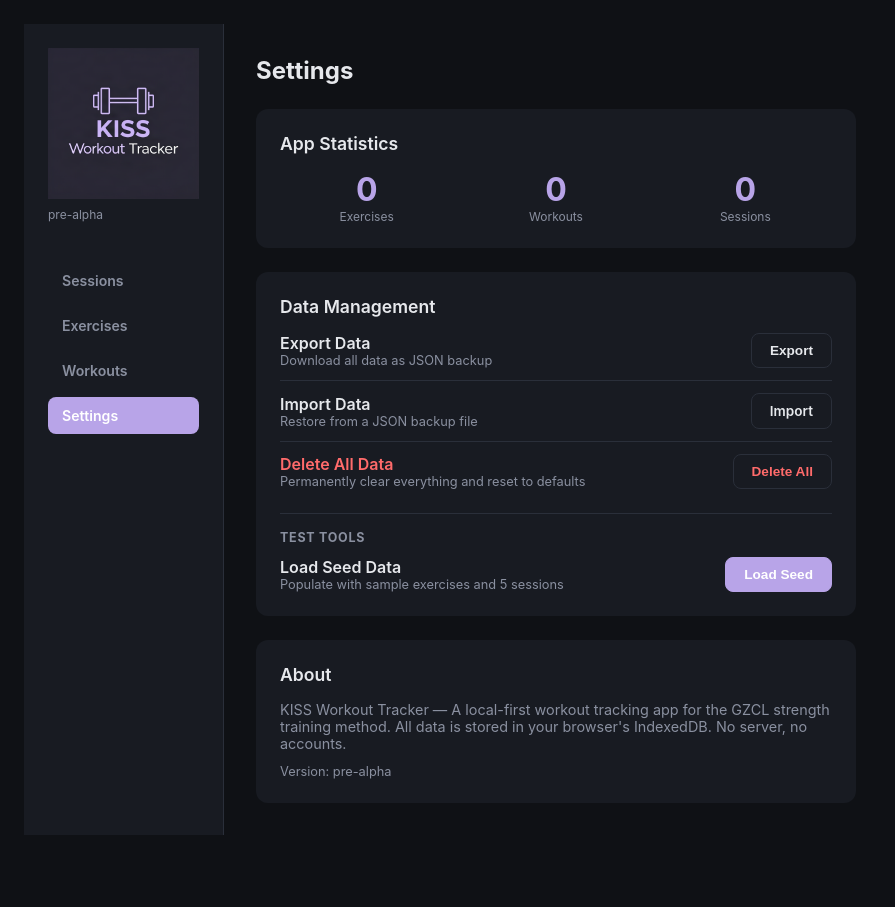
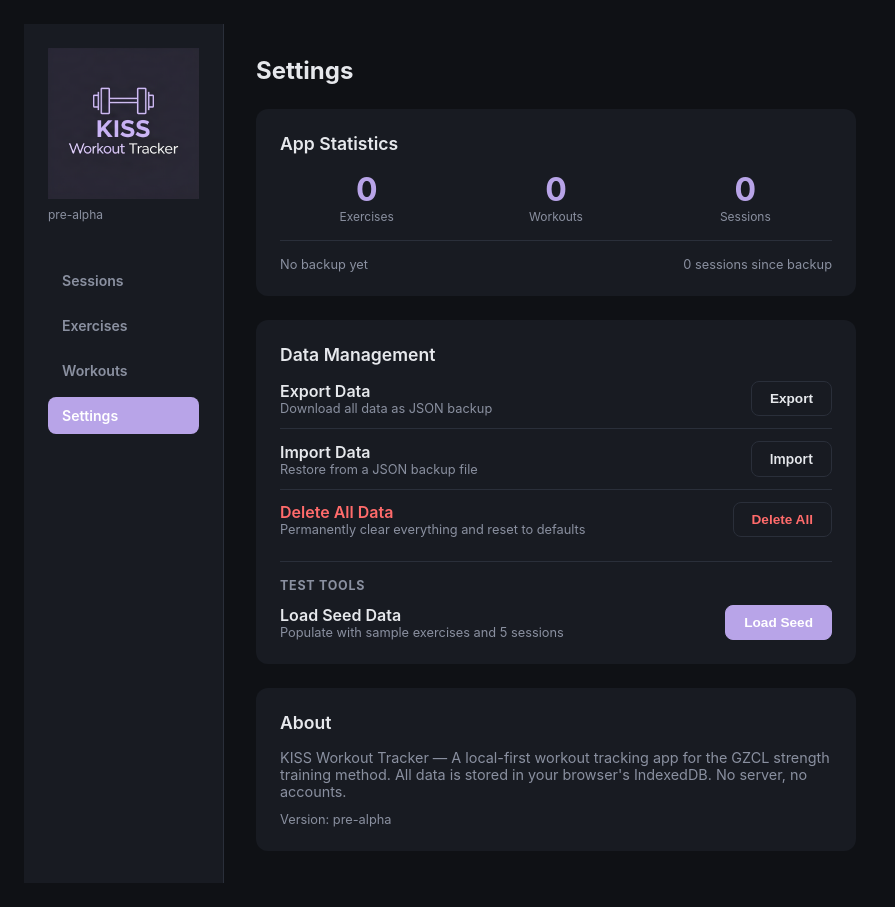
Before and after one commit to dummey/kiss-workout, a React (Vite) app: page /settings in a window 1280 px wide. Shown: the whole page, without its empty margins (0-895 px from the left). Before the commit the page ends 859 px from the top, so only its background shows below. Built offline with nearby package versions, Linux system fonts and the light colour scheme.

Commit message:
adds backup reminder banner

```diff
--- /dev/null
+++ b/src/components/BackupReminderBanner.tsx
@@ -0,0 +1,45 @@
+import React from 'react'
+import { useBackupReminder } from '../hooks/useBackupReminder'
+import Button from './Button'
+
+interface BackupReminderBannerProps {
+  onExport: () => void
+}
+
+export default function BackupReminderBanner({ onExport }: BackupReminderBannerProps) {
+  const { shouldShowReminder, dismissReminder, meta, recordBackup } = useBackupReminder()
+
+  if (!shouldShowReminder) return null
+
+  const daysSince = meta.lastBackupDate
+    ? Math.floor((Date.now() - new Date(meta.lastBackupDate).getTime()) / (1000 * 60 * 60 * 24))
+    : null
+
+  const message = daysSince !== null
+    ? `It's been ${daysSince} days since your last backup.`
+    : `You have ${meta.sessionsSinceBackup} sessions without a backup.`
+
+  return (
+    <div style={{
+      background: 'var(--surface2)',
+      border: '1px solid var(--border)',
+      borderRadius: 8,
+      padding: '12px 16px',
+      display: 'flex',
+      alignItems: 'center',
+      justifyContent: 'space-between',
+      width: '100%'
+    }}>
+      <span style={{ fontSize: '0.85rem', color: 'var(--text)' }}>
+        {message}
+      </span>
+      <div style={{ display: 'flex', gap: 8 }}>
+        <Button size="sm" variant="primary" onClick={async () => {
+          await onExport()
+          await recordBackup()
+        }}>Export</Button>
+        <Button size="sm" onClick={dismissReminder}>Remind me later</Button>
+      </div>
+    </div>
+  )
+}
--- a/src/components/Layout.tsx
+++ b/src/components/Layout.tsx
@@ -1,8 +1,10 @@
 import React from 'react'
 import { NavLink, Outlet } from 'react-router-dom'
 import logo from '../assets/logo.png'
+import { useBackupReminder } from '../hooks/useBackupReminder'
 
 export default function Layout() {
+  const { shouldShowReminder } = useBackupReminder()
   return (
     <div style={{ display: 'flex', minHeight: '100vh' }}>
       <nav style={{
@@ -23,8 +25,11 @@ export default function Layout() {
         <NavLink to="/workouts" className={({ isActive }) => 'nav-link' + (isActive ? ' active' : '')}>
           Workouts
         </NavLink>
-        <NavLink to="/settings" className={({ isActive }) => 'nav-link' + (isActive ? ' active' : '')}>
+        <NavLink to="/settings" className={({ isActive }) => 'nav-link' + (isActive ? ' active' : '')} style={{ display: 'flex', alignItems: 'center', justifyContent: 'space-between' }}>
           Settings
+          {shouldShowReminder && (
+            <span style={{ width: 8, height: 8, borderRadius: '50%', background: 'var(--t1)' }} />
+          )}
         </NavLink>
       </nav>
 
--- a/src/context.tsx
+++ b/src/context.tsx
@@ -39,6 +39,13 @@ export function TrackerProvider({ children }: { children: React.ReactNode }) {
   async function saveData(newData: TrackerData) {
     setData(newData)
     await setStore('tracker', newData)
+  }
+
+  async function incrementBackupCounter() {
+    const stored = await getStore('backup-meta') as { lastBackupDate: string | null; sessionsSinceBackup: number } | null
+    const meta = stored || { lastBackupDate: null, sessionsSinceBackup: 0 }
+    meta.sessionsSinceBackup++
+    await setStore('backup-meta', meta)
   }
 
   function getExercise(id: string): Exercise | undefined {
@@ -86,6 +93,7 @@ export function TrackerProvider({ children }: { children: React.ReactNode }) {
       sessions: [newSession, ...data.sessions]
     }
     saveData(newData)
+    incrementBackupCounter()
     return newSession
   }
 
@@ -255,6 +263,7 @@ export function TrackerProvider({ children }: { children: React.ReactNode }) {
       sessions: []
     }
     await setStore('tracker', emptyData)
+    await setStore('backup-meta', { lastBackupDate: null, sessionsSinceBackup: 0 })
     setData(emptyData)
   }
 
@@ -338,7 +347,8 @@ export function TrackerProvider({ children }: { children: React.ReactNode }) {
     deleteAllData,
     resetToSeedData,
     importSession,
-    cloneWorkout
+    cloneWorkout,
+    incrementBackupCounter
   }), [data, loading])
 
   return (
--- /dev/null
+++ b/src/hooks/useBackupReminder.ts
@@ -0,0 +1,68 @@
+import { useState, useEffect, useCallback } from 'react'
+import { getStore, setStore } from '../db'
+
+export interface BackupMeta {
+  lastBackupDate: string | null
+  sessionsSinceBackup: number
+}
+
+export function useBackupReminder() {
+  const [meta, setMeta] = useState<BackupMeta>({
+    lastBackupDate: null,
+    sessionsSinceBackup: 0
+  })
+
+  useEffect(() => {
+    getStore('backup-meta').then((stored) => {
+      if (stored && typeof stored === 'object') {
+        setMeta(stored as BackupMeta)
+      }
+    }).catch(() => {
+      // No backup meta yet
+    })
+  }, [])
+
+  const shouldShowReminder = useCallback(() => {
+    const { lastBackupDate, sessionsSinceBackup } = meta
+
+    // Session-based: >10 sessions without backup
+    if (sessionsSinceBackup >= 10) return true
+
+    // Time-based: >14 days since last backup
+    if (lastBackupDate) {
+      const daysSince = (Date.now() - new Date(lastBackupDate).getTime()) / (1000 * 60 * 60 * 24)
+      if (daysSince >= 14) return true
+    }
+
+    // No backup ever and at least 1 session
+    if (!lastBackupDate && sessionsSinceBackup > 0) return true
+
+    return false
+  }, [meta])
+
+  const recordBackup = useCallback(async () => {
+    const newMeta: BackupMeta = {
+      lastBackupDate: new Date().toISOString(),
+      sessionsSinceBackup: 0
+    }
+    await setStore('backup-meta', newMeta)
+    setMeta(newMeta)
+  }, [])
+
+  const dismissReminder = useCallback(() => {
+    // Reset session count but keep lastBackupDate (so time-based trigger still works)
+    const newMeta: BackupMeta = {
+      ...meta,
+      sessionsSinceBackup: 0
+    }
+    setMeta(newMeta)
+    setStore('backup-meta', newMeta).catch(() => {})
+  }, [meta])
+
+  return {
+    meta,
+    shouldShowReminder: shouldShowReminder(),
+    recordBackup,
+    dismissReminder
+  }
+}
--- a/src/pages/SessionsPage.tsx
+++ b/src/pages/SessionsPage.tsx
@@ -1,10 +1,13 @@
 import React, { useState, useMemo, useEffect, useRef } from 'react'
 import { Link, useNavigate } from 'react-router-dom'
 import { useTracker } from '../context'
+import { getStore } from '../db'
 import Button from '../components/Button'
 import CalendarHeatmap from '../components/CalendarHeatmap'
 import SessionStats from '../components/SessionStats'
+import BackupReminderBanner from '../components/BackupReminderBanner'
 import { useModal } from '../components/ModalProvider'
+import { useBackupReminder } from '../hooks/useBackupReminder'
 import type { Session } from '../types'
 
 type SortDirection = 'desc' | 'asc'
@@ -14,6 +17,7 @@ const PAGE_SIZES = [12, 24, 48]
 export default function SessionsPage() {
   const { data, loading, addSession, deleteSession, importSession } = useTracker()
   const { showModal } = useModal()
+  const { recordBackup } = useBackupReminder()
   const navigate = useNavigate()
   const [showAdd, setShowAdd] = useState(false)
   const [date, setDate] = useState(new Date().toISOString().slice(0, 10))
@@ -33,10 +37,10 @@ export default function SessionsPage() {
   const filteredSessions = useMemo(() => {
     const sessions = searchQuery.trim()
       ? (data?.sessions || []).filter(session =>
-          session.date.toLowerCase().includes(searchQuery.toLowerCase()) ||
-          session.workoutName.toLowerCase().includes(searchQuery.toLowerCase()) ||
-          (session.notes && session.notes.toLowerCase().includes(searchQuery.toLowerCase()))
-        )
+        session.date.toLowerCase().includes(searchQuery.toLowerCase()) ||
+        session.workoutName.toLowerCase().includes(searchQuery.toLowerCase()) ||
+        (session.notes && session.notes.toLowerCase().includes(searchQuery.toLowerCase()))
+      )
       : (data?.sessions || [])
 
     return sessions.sort((a, b) => {
@@ -142,6 +146,22 @@ export default function SessionsPage() {
       </div>
 
       <div style={{ display: 'flex', gap: 24, marginBottom: 24 }}>
+              <BackupReminderBanner onExport={() => {
+        getStore('tracker').then((data) => {
+          const blob = new Blob([JSON.stringify(data, null, 2)], { type: 'application/json' })
+          const url = URL.createObjectURL(blob)
+          const a = document.createElement('a')
+          a.href = url
+          a.download = `kiss-tracker-backup-${new Date().toISOString().slice(0, 10)}.json`
+          document.body.appendChild(a)
+          a.click()
+          document.body.removeChild(a)
+          URL.revokeObjectURL(url)
+          recordBackup()
+        })
+      }} />
+      </div>
+      <div style={{ display: 'flex', gap: 24, marginBottom: 24 }}>
         <div style={{ flex: '1 1 60%', height: '100%' }}>
           <CalendarHeatmap sessions={data?.sessions || []} />
         </div>
@@ -151,6 +171,7 @@ export default function SessionsPage() {
       </div>
 
       <div style={{ marginBottom: 20, display: 'flex', gap: 8, alignItems: 'flex-start' }}>
+
         <input
           type="text"
           placeholder="Search by date, workout, or notes..."
--- a/src/pages/SettingsPage.tsx
+++ b/src/pages/SettingsPage.tsx
@@ -3,11 +3,13 @@ import { useTracker } from '../context'
 import { getStore, setStore } from '../db'
 import Button from '../components/Button'
 import { useModal } from '../components/ModalProvider'
+import { useBackupReminder } from '../hooks/useBackupReminder'
 import type { TrackerData } from '../types'
 
 export default function SettingsPage() {
   const { data, deleteAllData, resetToSeedData } = useTracker()
   const { showModal } = useModal()
+  const { meta, recordBackup } = useBackupReminder()
   const [showDeleteConfirm, setShowDeleteConfirm] = useState(false)
   const [exporting, setExporting] = useState(false)
   const fileInputRef = useRef<HTMLInputElement>(null)
@@ -24,6 +26,7 @@ export default function SettingsPage() {
       a.click()
       document.body.removeChild(a)
       URL.revokeObjectURL(url)
+      recordBackup()
     }).catch((err) => {
       showModal({
         title: 'Export Failed',
@@ -123,6 +126,22 @@ export default function SettingsPage() {
               <div style={{ fontSize: '0.75rem', color: 'var(--muted)' }}>Sessions</div>
             </div>
           </div>
+          <div style={{
+            marginTop: 16,
+            paddingTop: 16,
+            borderTop: '1px solid var(--border)',
+            display: 'flex',
+            justifyContent: 'space-between',
+            fontSize: '0.8rem',
+            color: 'var(--muted)'
+          }}>
+            <span>
+              {meta.lastBackupDate
+                ? `Last backup: ${Math.floor((Date.now() - new Date(meta.lastBackupDate).getTime()) / 86400000)} days ago`
+                : 'No backup yet'}
+            </span>
+            <span>{meta.sessionsSinceBackup} sessions since backup</span>
+          </div>
         </div>
 
         {/* Actions */}
--- a/src/types.ts
+++ b/src/types.ts
@@ -73,4 +73,5 @@ export interface TrackerContextValue {
   resetToSeedData: () => Promise<void>
   importSession: (session: Session, overwrite?: boolean) => boolean
   cloneWorkout: (sourceName: string, newName: string) => void
+  incrementBackupCounter: () => Promise<void>
 }
```
Also changed, not shown: 1 other file (tests, documents, lock files or other folders).
